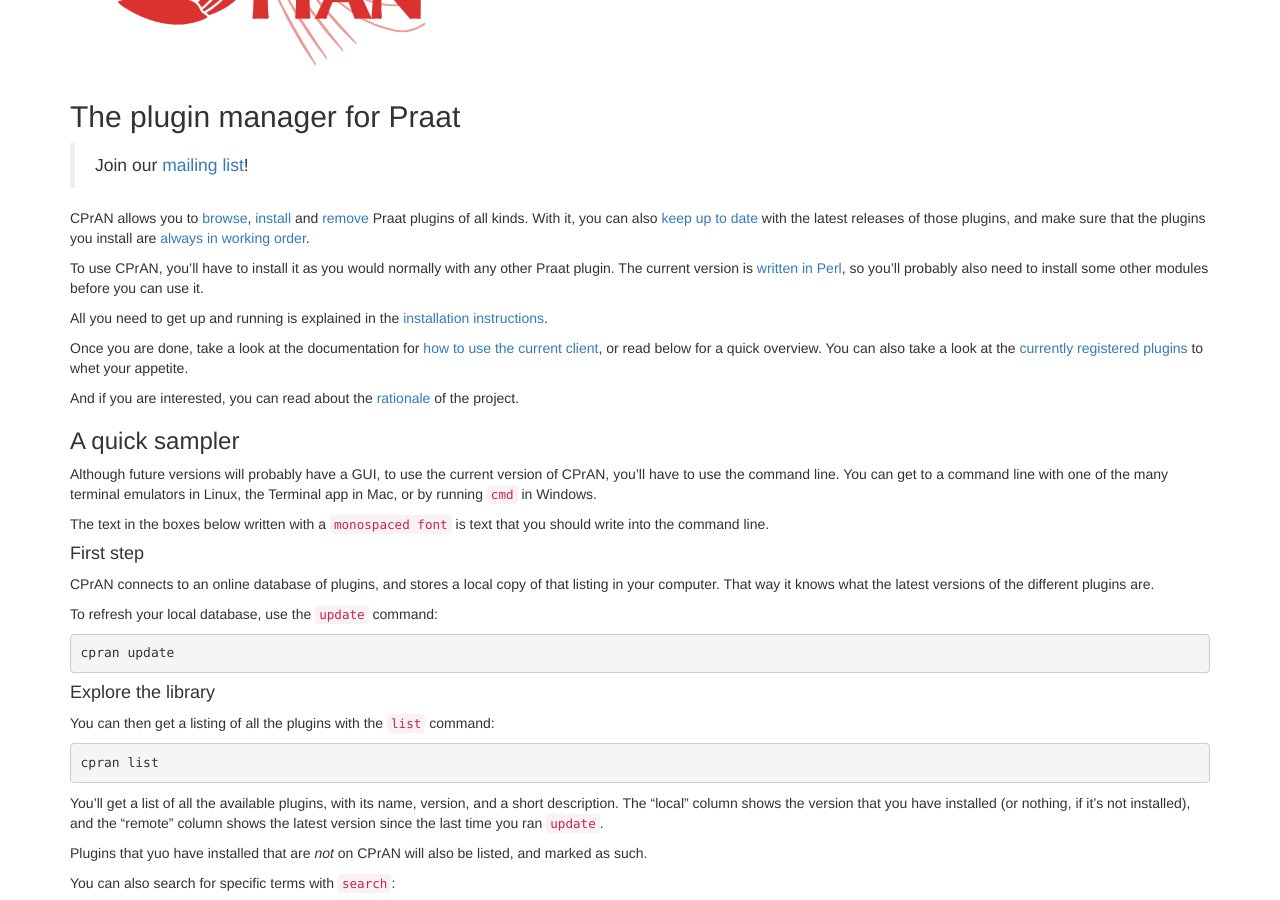
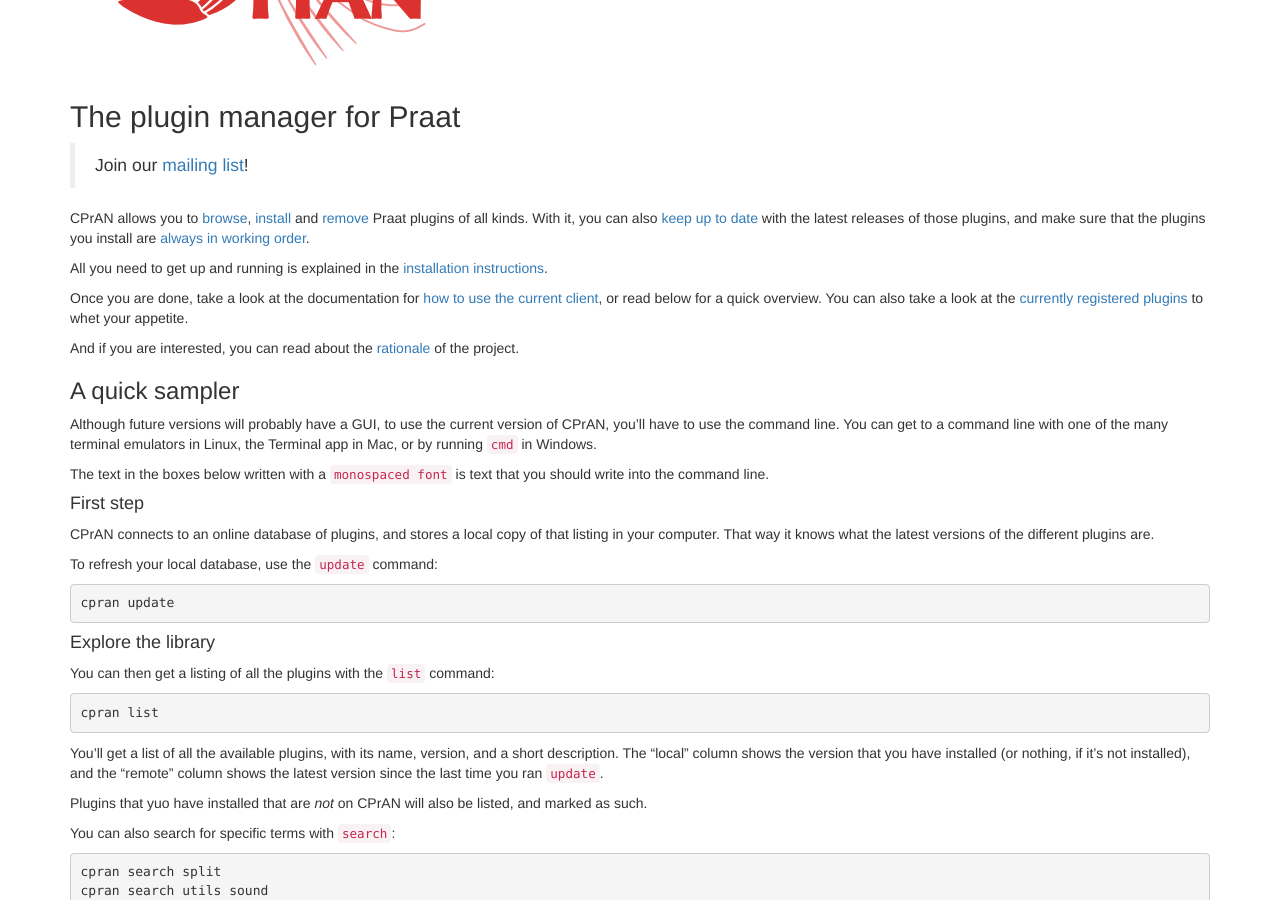
Before and after one commit to jjatria/cpran-www, a Jekyll site: the page built from index.md, in a window 1280 px wide and 900 px high, scrolled down 333 px. Built offline with Jekyll 4.4.1, drawn with Linux system fonts in a browser that asks for light colours; nearby versions of some CDN libraries; library files that are not in the unit come from our copies; comment, search, counter and statistics services are not loaded.

Commit message:
CPrAN is no longer installed just like any other plugin

```diff
--- a/index.md
+++ b/index.md
@@ -22,12 +22,6 @@ releases of those plugins, and make sure that the plugins you install are
 [remove]:  /docs/commands/remove
 [upgrade]: /docs/commands/upgrade
 [test]:    /docs/commands/test
-
-To use CPrAN, you'll have to install it as you would normally with any other
-Praat plugin. The current version is [written in Perl][perl client], so you'll
-probably also need to install some other modules before you can use it.
-
-[perl client]: /clients/cpran
 
 All you need to get up and running is explained in the [installation
 instructions][install client].
```
